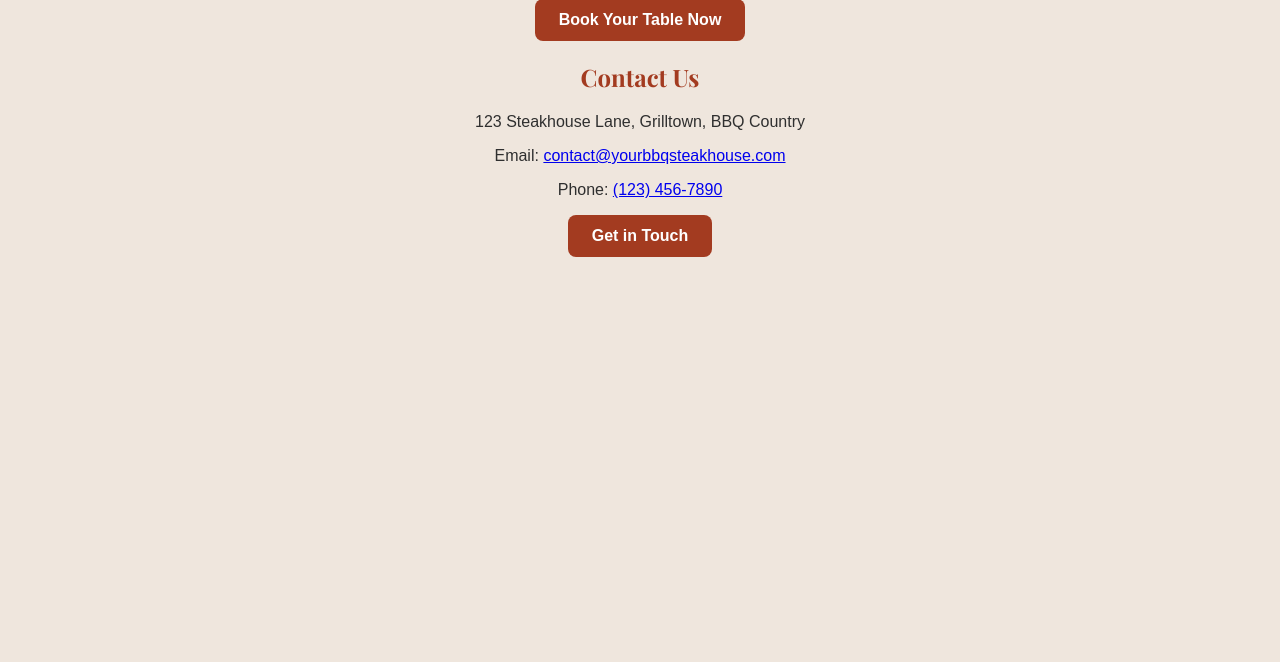
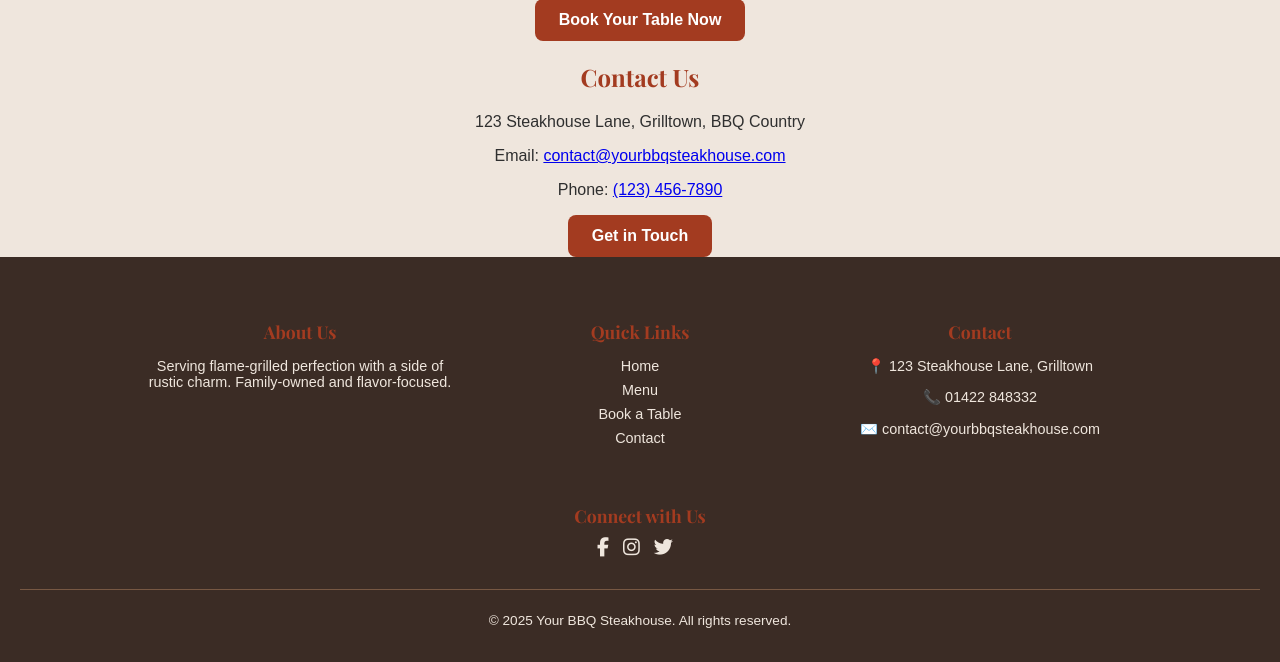
Before and after one commit to Nickflanagn24/searsteaks, a Django app: page / in a window 1280 px wide. Shown: the part 1538-2200 px from the top of the page. Before the commit the page ends 1795 px from the top, so only its background shows below. Run offline with Django 5.2, Linux system fonts and the light colour scheme; some web fonts are replaced.

Commit message:
add footer to base.html and style in style.css

```diff
--- a/bookings/static/css/style.css
+++ b/bookings/static/css/style.css
@@ -458,3 +458,63 @@ section img:hover {
         padding: 8px;
     }
 }
+
+/* Footer Styling */
+.site-footer {
+  background-color: var(--primary-color);
+  color: var(--background-color);
+  padding: 40px 20px 20px;
+  font-size: 0.9rem;
+}
+.footer-container {
+  max-width: 1000px;
+  margin: auto;
+  display: flex;
+  flex-wrap: wrap;
+  justify-content: space-between;
+  gap: 20px;
+}
+.footer-section {
+  flex: 1 1 250px;
+}
+.footer-section h4 {
+  color: var(--accent-color);
+  margin-bottom: 10px;
+  font-size: 1.1rem;
+}
+.footer-section ul {
+  list-style: none;
+  padding: 0;
+}
+.footer-section ul li {
+  margin-bottom: 8px;
+}
+.footer-section ul li a {
+  color: var(--background-color);
+  text-decoration: none;
+}
+.footer-section ul li a:hover {
+  text-decoration: underline;
+}
+.footer-bottom {
+  text-align: center;
+  border-top: 1px solid #775843;
+  margin-top: 30px;
+  padding-top: 10px;
+  font-size: 0.85rem;
+}
+
+/* Social Icons Styling */
+.social-icons {
+  margin-top: 10px;
+}
+.social-icons a {
+  display: inline-block;
+  margin-right: 10px;
+  color: #EFE6DD;
+  font-size: 1.2rem;
+  transition: color 0.3s ease;
+}
+.social-icons a:hover {
+  color: #F4C542;
+}
--- a/bookings/templates/bookings/base.html
+++ b/bookings/templates/bookings/base.html
@@ -8,6 +8,7 @@
     <link href="https://fonts.googleapis.com/css2?family=Open+Sans&family=Playfair+Display:wght@700&display=swap" rel="stylesheet">
     <link href="https://fonts.googleapis.com/css2?family=OGG-Roman&display=swap" rel="stylesheet">
     <link rel="stylesheet" href="{% static 'css/style.css' %}">
+    <link rel="stylesheet" href="https://cdnjs.cloudflare.com/ajax/libs/font-awesome/6.5.0/css/all.min.css" integrity="sha512-ZSkBAsD4vD1gMMeTTNqM7+Z9B4+AY8uKdQIvJYKngOJAgGHhoyg1PMFZPb8sJ0Kw9TXS/UEBP+0yGmEonJ3HQ==" crossorigin="anonymous" referrerpolicy="no-referrer" />
     {% block extra_head %}{% endblock %}
 </head>
 <body>
@@ -41,10 +42,44 @@
         </div>
     </nav>
     <main>
-        {% block content %}{% endblock %}
+        {% block content %}
+        {% endblock %}
     </main>
-    <footer>
-        <!-- Footer content -->
+    <footer class="site-footer">
+        <div class="footer-container">
+            <div class="footer-section">
+                <h4>About Us</h4>
+                <p>Serving flame-grilled perfection with a side of rustic charm. Family-owned and flavor-focused.</p>
+            </div>
+            <div class="footer-section">
+                <h4>Quick Links</h4>
+                <ul>
+                    <li><a href="{% url 'home' %}">Home</a></li>
+                    <li><a href="{% url 'menu' %}">Menu</a></li>
+                    <li><a href="{% url 'floor_plan' %}">Book a Table</a></li>
+                    <li><a href="{% url 'contact' %}">Contact</a></li>
+                </ul>
+            </div>
+            <div class="footer-section">
+                <h4>Contact</h4>
+                <p>📍 123 Steakhouse Lane, Grilltown</p>
+                <p>📞 01422 848332</p>
+                <p>✉️ contact@yourbbqsteakhouse.com</p>
+            </div>
+            <div class="footer-section">
+                <h4>Connect with Us</h4>
+                <div class="social-icons">
+                    <div class="social-icons">
+                        <a href="https://facebook.com" target="_blank" aria-label="Facebook"><i class="fab fa-facebook-f"></i></a>
+                        <a href="https://instagram.com" target="_blank" aria-label="Instagram"><i class="fab fa-instagram"></i></a>
+                        <a href="https://twitter.com" target="_blank" aria-label="Twitter"><i class="fab fa-twitter"></i></a>
+                      </div>
+                </div>
+            </div>
+        </div>
+        <div class="footer-bottom">
+            <p>&copy; 2025 Your BBQ Steakhouse. All rights reserved.</p>
+        </div>
     </footer>
     <script>
         function toggleMenu(element) {
```
Also changed, not shown: README.md, bookings/static/images/readme-images/full_restaurant_user_journey.png (added).
